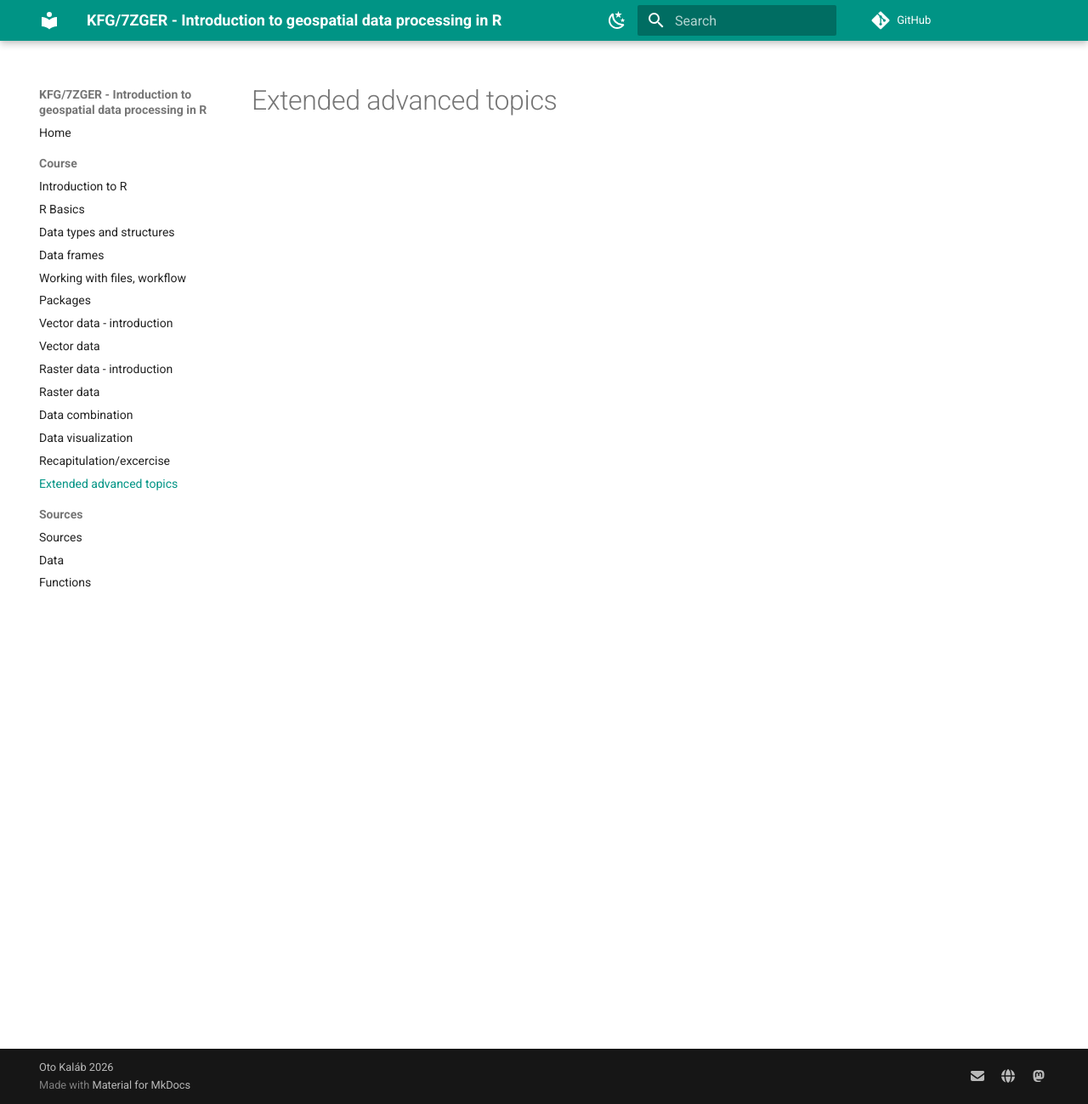
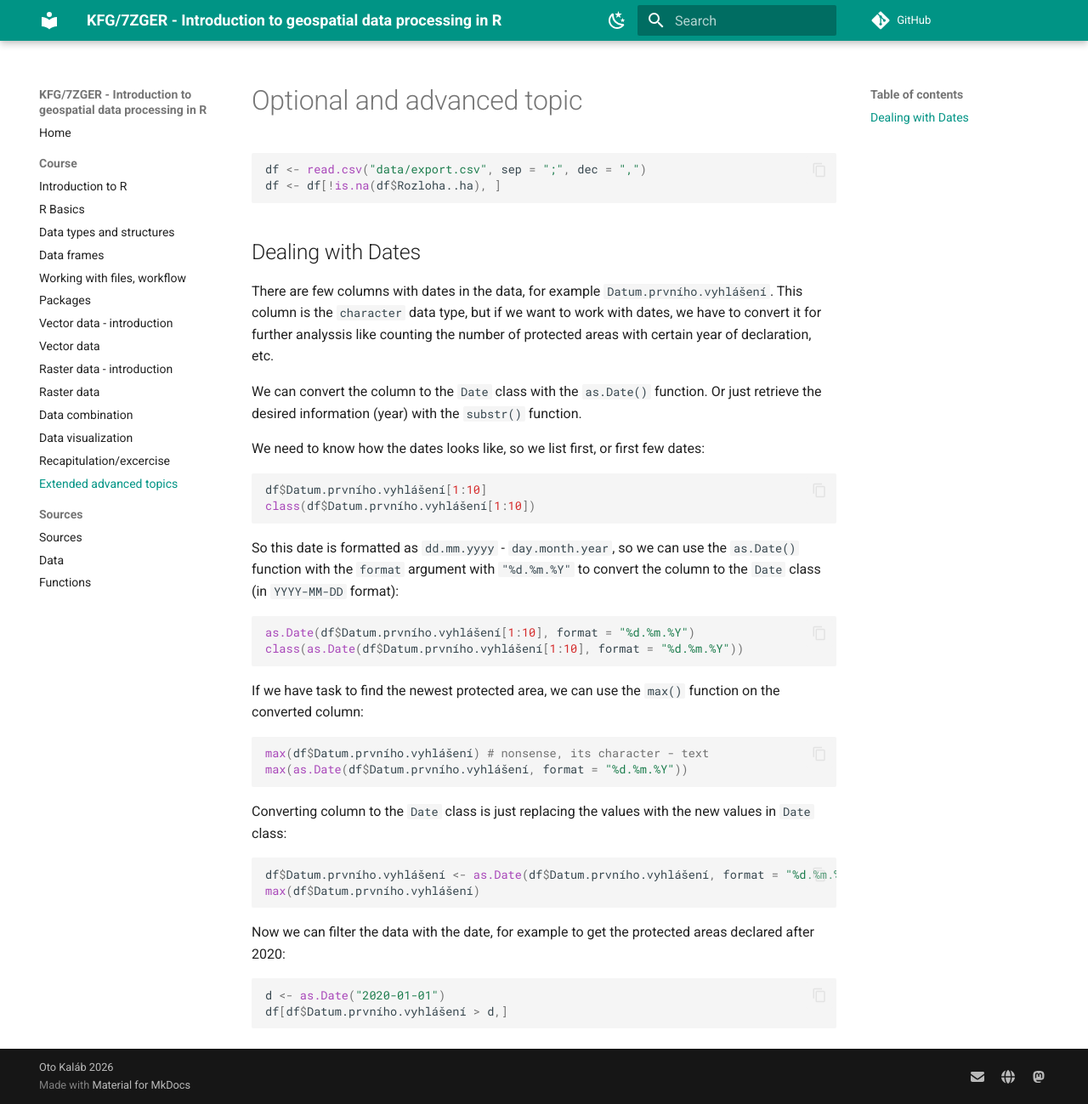
Before and after one commit to kalab-oto/7ZGER, an MkDocs documentation site: the page built from docs/advanced.md, in a window 1280 px wide and 1299 px high. Shown: the whole window at 85% size. Built offline with MkDocs 1.6.1 and Material for MkDocs 9.7.7, drawn with Linux system fonts in a browser that asks for light colours; comment, search, counter and statistics services are not loaded.

Commit message:
mv: dates

````diff
--- a/docs/advanced.md
+++ b/docs/advanced.md
@@ -1 +1,44 @@
-<!-- 12. Optional advanced topic - basics of Git, leaflet, reports, data.table, tidyverse, ...  -->
+# Optional and advanced topic
+
+``` r
+df <- read.csv("data/export.csv", sep = ";", dec = ",")
+df <- df[!is.na(df$Rozloha..ha), ]
+```
+## Dealing with Dates
+There are few columns with dates in the data, for example `Datum.prvního.vyhlášení`. This column is the `character` data type, but if we want to work with dates, we have to convert it for further analyssis like counting the number of protected areas with certain year of declaration, etc.
+
+We can convert the column to the `Date` class with the `as.Date()` function. Or just retrieve the desired information (year) with the `substr()` function.
+
+We need to know how the dates looks like, so we list first, or first few dates:
+
+```r
+df$Datum.prvního.vyhlášení[1:10]
+class(df$Datum.prvního.vyhlášení[1:10])
+```
+
+So this date is formatted as `dd.mm.yyyy` - `day.month.year`, so we can use the `as.Date()` function with the `format` argument with `"%d.%m.%Y"` to convert the column to the `Date` class (in `YYYY-MM-DD` format):
+
+``` r
+as.Date(df$Datum.prvního.vyhlášení[1:10], format = "%d.%m.%Y")
+class(as.Date(df$Datum.prvního.vyhlášení[1:10], format = "%d.%m.%Y"))
+```
+
+If we have task to find the newest protected area, we can use the `max()` function on the converted column:
+
+``` r
+max(df$Datum.prvního.vyhlášení) # nonsense, its character - text
+max(as.Date(df$Datum.prvního.vyhlášení, format = "%d.%m.%Y"))
+```
+
+Converting column to the `Date` class is just replacing the values with the new values in `Date` class:
+
+``` r
+df$Datum.prvního.vyhlášení <- as.Date(df$Datum.prvního.vyhlášení, format = "%d.%m.%Y")
+max(df$Datum.prvního.vyhlášení)
+```
+Now we can filter the data with the date, for example to get the protected areas declared after 2020:
+
+``` r
+d <- as.Date("2020-01-01")
+df[df$Datum.prvního.vyhlášení > d,]
+```
````
Also changed, not shown: docs/vector_intro.md (+0 -39 lines).
